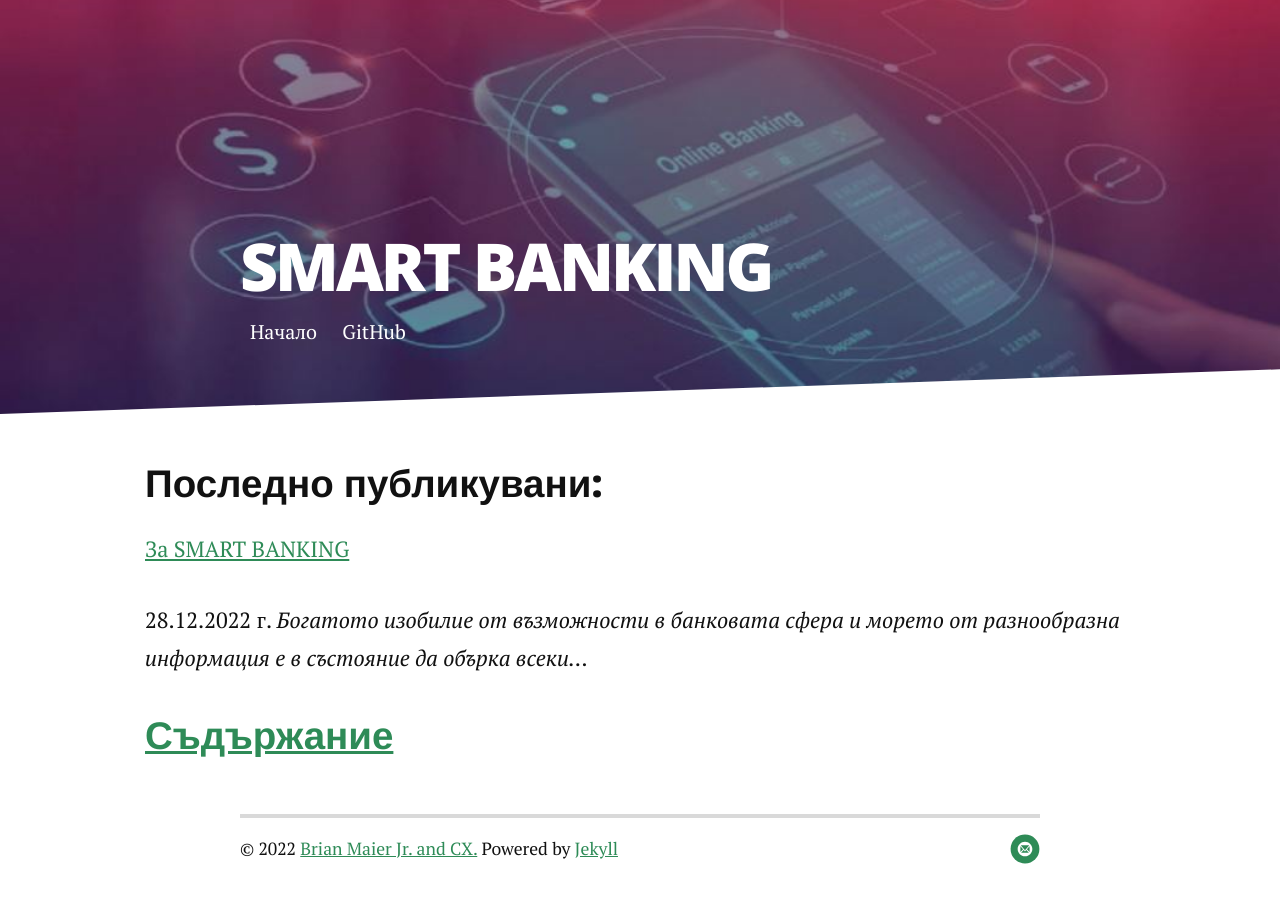
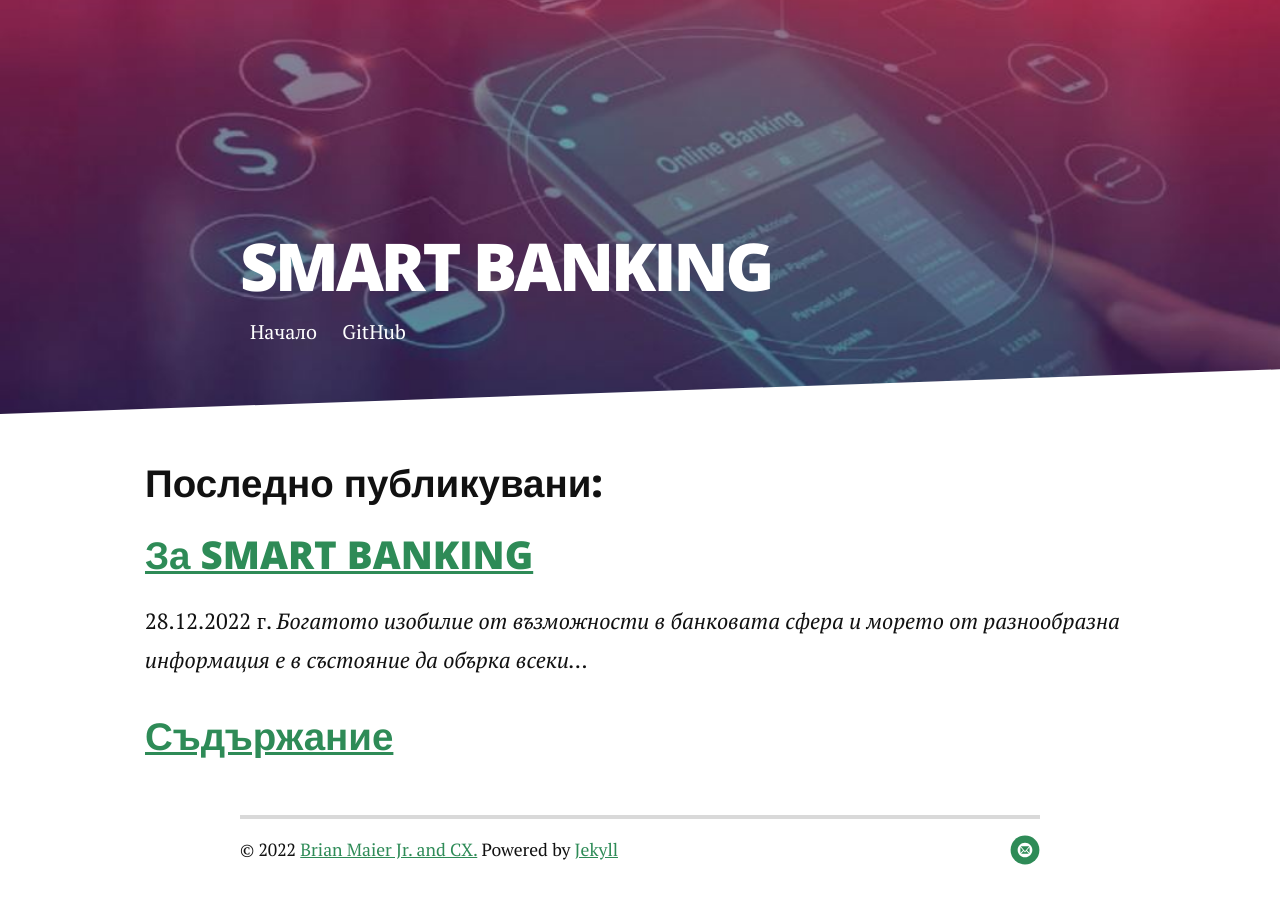
Before and after one commit to Smart-Banking/Smart-Banking.github.io, a Jekyll site: the page built from README.md, in a window 1280 px wide. Built offline with Jekyll 4.4.1, drawn with Linux system fonts in a browser that asks for light colours; nearby versions of some CDN libraries; our own code applies the rules of GitHub Pages for plain Markdown files.

```diff
--- a/README.md
+++ b/README.md
@@ -1,8 +1,6 @@
 ### Последно публикувани:
 
-[За SMART BANKING](intro.md)
-
-28.12.2022 г.
-*Богатото изобилие от възможности в банковата сфера и морето от разнообразна информация е в състояние да обърка всеки...*
+### [За SMART BANKING](intro.md)
+28.12.2022 г. *Богатото изобилие от възможности в банковата сфера и морето от разнообразна информация е в състояние да обърка всеки...*
 
 ### [Съдържание](contents.md)
--- a/_config.yml
+++ b/_config.yml
@@ -7,8 +7,8 @@ social:
 # Header Option
 header: large
 
-disqus:
-    shortname: cxpucmob
+# disqus:
+#   shortname: cxpucmob
 
 remote_theme: brianmaierjr/long-haul
 plugins:
```
